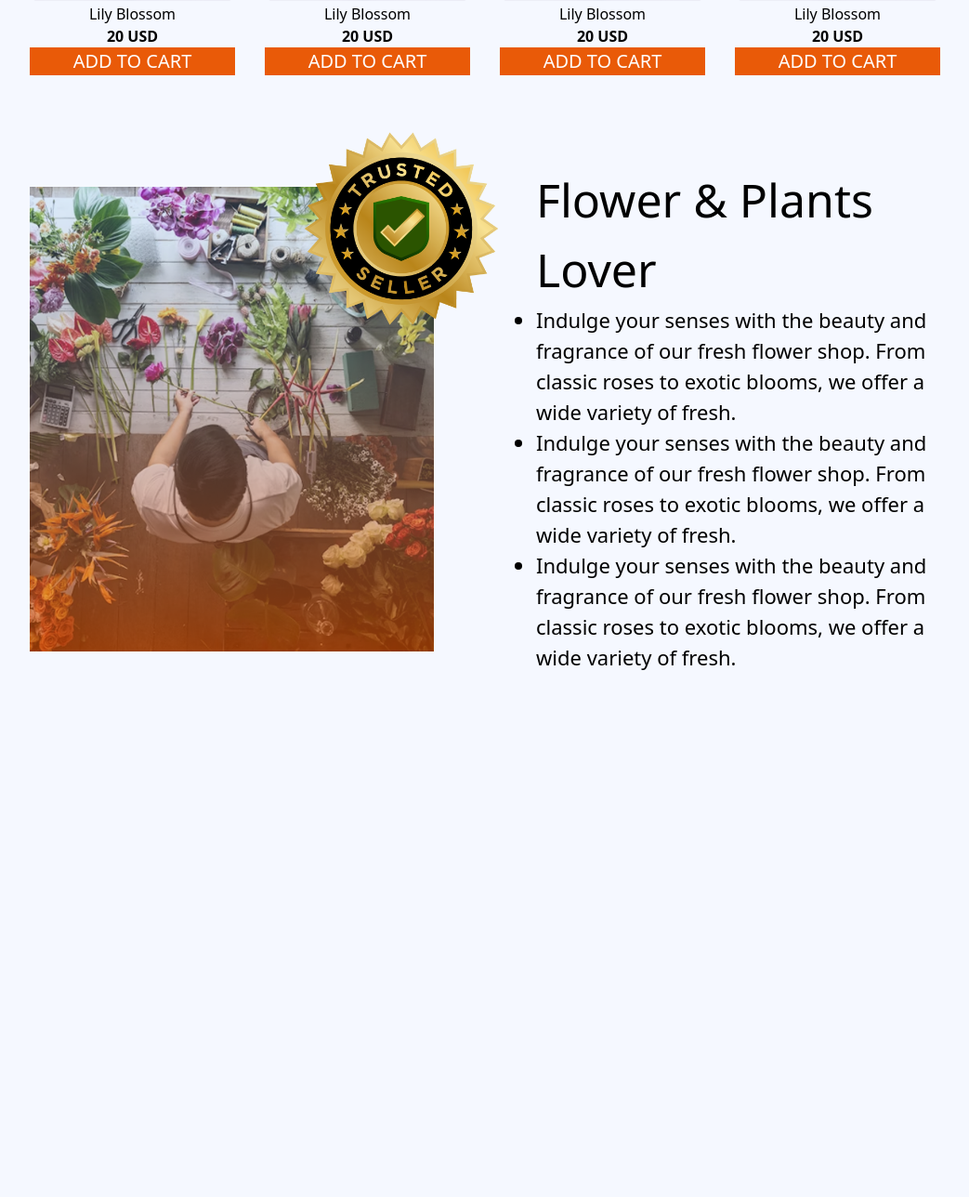
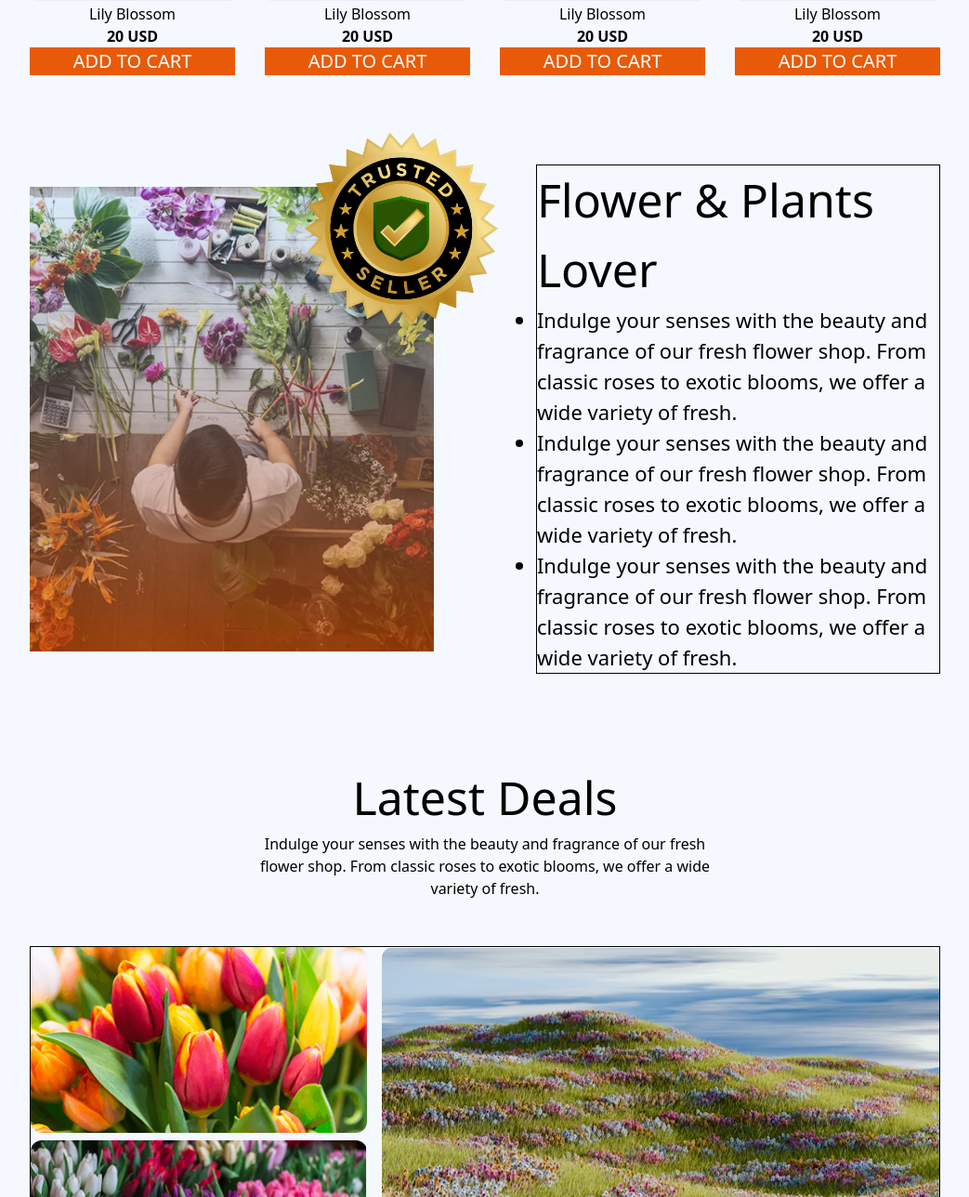
Before and after one commit to parety308/Flower-Shop, a plain HTML site: page index.html in a window 1280 px wide. Shown: the part 1512-2800 px from the top of the page at 93% size, without its empty margins (118-1161 px from the left). Before the commit the page ends 2236 px from the top, so only its background shows below. Drawn offline with nearby package versions, Linux system fonts and the light colour scheme.

Commit message:
added deal section

```diff
--- a/index.html
+++ b/index.html
@@ -9,7 +9,7 @@
 </head>
 
 <body class="bg-[#F5F8FF]">
-    <section>
+    <section class="banner">
         <header class="mt-[30px]">
             <nav class="flex  items-center  ml-[150px] mr-[150px] place-content-between ">
                 <div class="">
@@ -37,6 +37,7 @@
         </header>
     </section>
     <main>
+        <section class="card">
         <div class=" mt-[120px] ml-[150px] mr-[150px] ">
             <div class="flex flex-col  items-center  mb-[20px]">
                 <h1 class="text-[45px] font-bold font-serif"><span class="text-[#E95A08]">Our </span>Plants</h1>
@@ -103,13 +104,15 @@
                 </div>
             </div>
         </div>
+        </section>
+        <section class="lover">
         <div class=" h-[500px] flex  mt-[120px] ml-[150px] mr-[150px] items-center place-content-between">
             <div class="h-[500px] w-[50%]">
                 <img class=" h-full w-full " src="flower-store.png" alt="">
             </div>
             <img class="w-[290px] h-[290px] mt-[-410px] ml-[-180px]" src="trusted-badge.png" alt="">
 
-            <div class=" flex flex-col  w-[50%] items-center">
+            <div class="border  flex flex-col  w-[50%] items-center">
                 <h1 class="text-[50px]">Flower & Plants Lover</h1>
                 <ul class="list-disc">
                     <li class="text-[22px]">Indulge your senses with the beauty and fragrance of our fresh flower shop.
@@ -121,6 +124,21 @@
                 </ul>
             </div>
         </div>
+</section>
+<section class="deals  mt-[120px] ml-[150px] mr-[150px] max-h-[400px] ">
+    <div class="flex flex-col text-center mb-[50px] items-center">
+        <h1 class="text-[50px]">Latest Deals</h1>
+        <p class="w-[50%]">Indulge your senses with the beauty and fragrance of our fresh flower shop. From classic roses to exotic blooms, we offer a wide variety of fresh.</p>
+    </div>
+  <div class="mt-10  flex justify-center gap-4 border max-h-[520px]">
+    <div class="flex flex-col gap-2">
+      <img src="deal-ana.png" class="rounded-xl w-150 h-[200px]" />
+      <img src="deal-bloom.png" class="rounded-xl w-150 h-[200px]" />
+    </div>
+    <img src="deal-zabo.png" class="rounded-xl w-[600px] h-[410px]" />
+  </div>
+    </div>
+</section>
     </main>
 </body>
 
```
